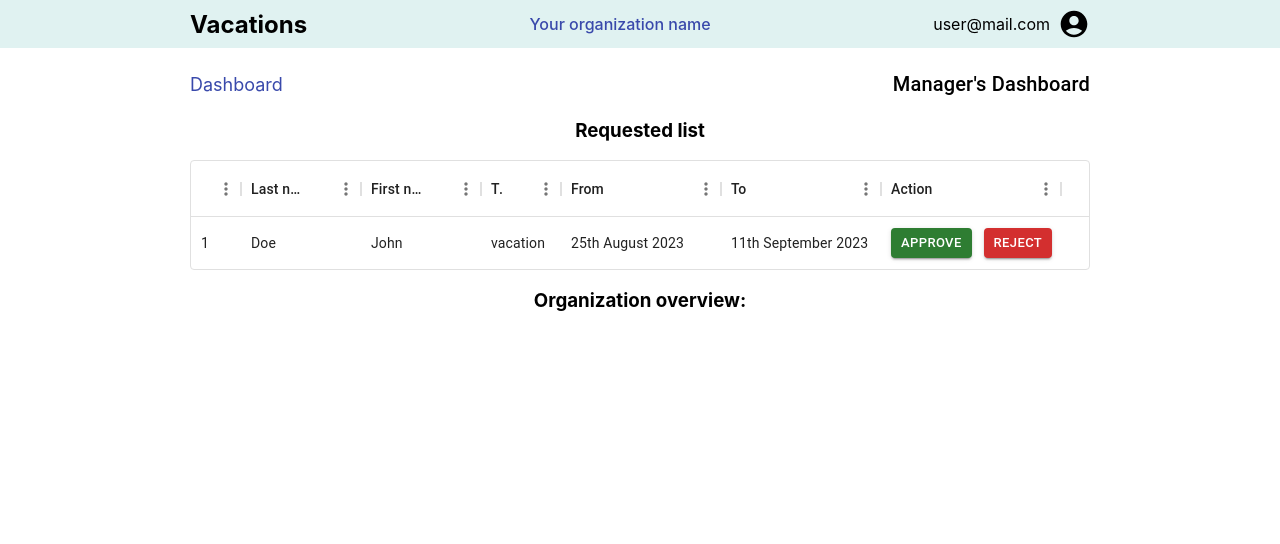
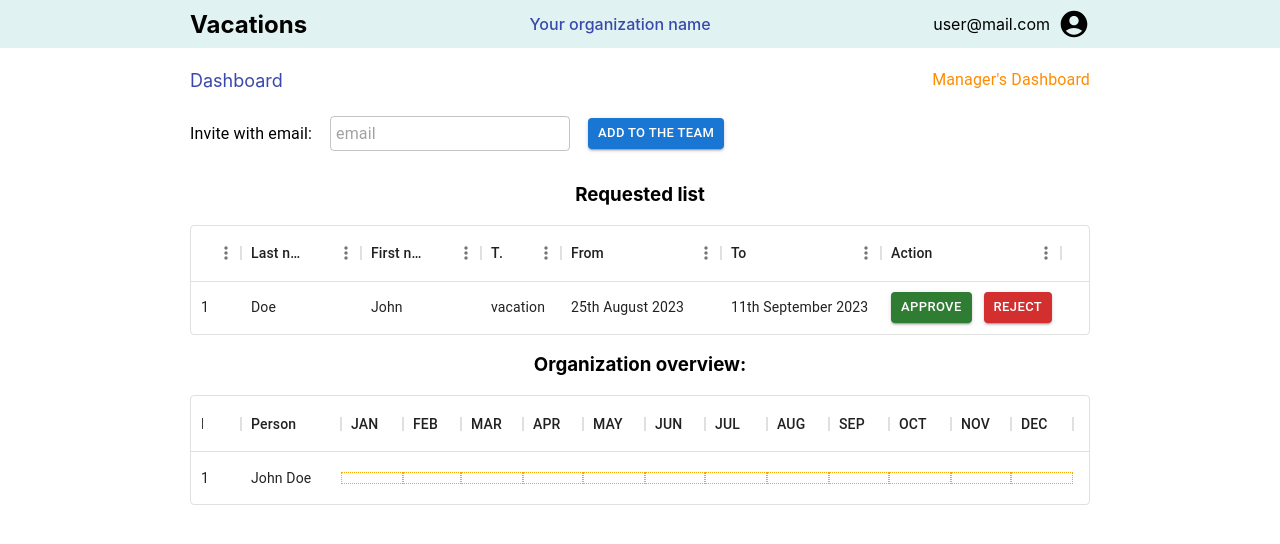
Before and after one commit to we5a/vacation-app, a React (Create React App) app in the folder front-end/: page /#/organization in a window 1280 px wide. Shown: the top 544 px of the page. Built offline with nearby package versions, Linux system fonts and the light colour scheme; the HTML template or start-up script is replaced by a standard one.

Commit message:
Add invitation block

```diff
--- a/front-end/src/pages/Dashboard/Dashboard.tsx
+++ b/front-end/src/pages/Dashboard/Dashboard.tsx
@@ -57,7 +57,7 @@ const Dashboard: FC = () => {
         disabled: true,
       },
       {
-        type: "Sickness",
+        type: "Sickness:",
         available: 0,
         booked: 0,
         disabled: true,
--- a/front-end/src/pages/Organization/Organization.module.scss
+++ b/front-end/src/pages/Organization/Organization.module.scss
@@ -10,12 +10,32 @@
   gap: 12px;
 }
 
+.invitation {
+  margin: 24px 0 32px;
+  display: flex;
+  align-items: center;
+  gap: 18px;
+
+  &__label {
+    font-size: 16px;
+    font-weight: 500;
+  }
+
+  &__input {
+    width: 240px;
+    input {
+      padding: 6px;
+    }
+  }
+}
+
 .listTitle {
   text-align: center;
 }
 
 .pageTitle {
   font-size: 18px;
+  color: darkorange;
 }
 
 .link {
@@ -35,3 +55,7 @@
     overflow-wrap: normal;
   }
 }
+
+.cell {
+  padding: 0 !important;
+}
--- a/front-end/src/pages/Organization/Organization.tsx
+++ b/front-end/src/pages/Organization/Organization.tsx
@@ -1,7 +1,9 @@
+import { useState } from "react";
 import { Typography } from "@mui/material";
 import { useNavigate, Link } from "react-router-dom";
 import Button from "@mui/material/Button";
 import { DataGrid, GridColDef } from "@mui/x-data-grid";
+import TextField from "@mui/material/TextField";
 import moment from "moment";
 
 import styles from "./Organization.module.scss";
@@ -11,12 +13,18 @@ const Organization = () => {
   const from = moment("2023-08-25").format("Do MMMM YYYY");
   const to = moment("2023-09-11").format("Do MMMM YYYY");
 
+  const [email, setEmail] = useState("");
+
   const handleApprove = (id: string) => {
     console.log("Handle approve row with id", id);
   };
 
   const handleDelete = (id: string) => {
     console.log("Handle delete row with id", id);
+  };
+
+  const handleInvitation = () => {
+    console.log("Send invitation");
   };
 
   const requestListColumns: GridColDef[] = [
@@ -66,14 +74,80 @@ const Organization = () => {
     },
   ];
 
+  // Second table logic
+
+  const months: [string, number][] = [
+    ["jan", 31],
+    ["feb", 29],
+    ["mar", 31],
+    ["apr", 30],
+    ["may", 31],
+    ["jun", 30],
+    ["jul", 31],
+    ["aug", 31],
+    ["sep", 30],
+    ["oct", 31],
+    ["nov", 30],
+    ["dec", 31],
+  ];
+
+  const monthsColumns = months.map((m) => {
+    const [abbr, duration] = m;
+    return {
+      field: abbr,
+      headerName: abbr.toUpperCase(),
+      width: duration * 2,
+      sortable: false,
+      cellClassName: styles.cell,
+      renderCell: ({ row }: any) => {
+        console.log("Row", row);
+        return (
+          <div
+            style={{
+              width: duration * 3,
+              border: "1px dotted orange",
+              height: "10px",
+            }}
+          />
+        );
+      },
+    };
+  });
+
+  const calendarScheduleColumns: GridColDef[] = [
+    { field: "id", headerName: "Id", width: 20 },
+    { field: "person", headerName: "Person", width: 100 },
+    ...monthsColumns,
+  ];
+
+  const calendarScheduleRows = [{ id: "1", person: "John Doe", jan: "30" }];
+
   return (
     <div>
       <div className={styles.header}>
-        <Link to="/dashboard" className={styles.link}>Dashboard</Link>
-        <Typography variant="h6" className={styles.pageTitle}>
+        <Link to="/dashboard" className={styles.link}>
+          Dashboard
+        </Link>
+        <Typography variant="body1" className={styles.pageTitle}>
           Manager's Dashboard
         </Typography>
       </div>
+
+      <div className={styles.invitation}>
+        <Typography component="span" className={styles.invitation__label}>
+          Invite with email:
+        </Typography>
+        <TextField
+          placeholder="email"
+          value={email}
+          onChange={(e) => setEmail(e.target.value)}
+          className={styles.invitation__input}
+        />
+        <Button size="small" variant="contained" onClick={handleInvitation}>
+          Add to the team
+        </Button>
+      </div>
+
       <h3 className={styles.listTitle}>Requested list</h3>
       <DataGrid
         rows={requestDataRows}
@@ -88,6 +162,20 @@ const Organization = () => {
         }}
       />
       <h3 className={styles.listTitle}>Organization overview:</h3>
+
+      <DataGrid
+        rows={calendarScheduleRows}
+        columns={calendarScheduleColumns}
+        disableRowSelectionOnClick
+        disableVirtualization
+        disableColumnMenu
+        hideFooter
+        autoHeight
+        className={styles.requestTable}
+        classes={{
+          cellContent: styles.cellContent,
+        }}
+      />
     </div>
   );
 };
```
